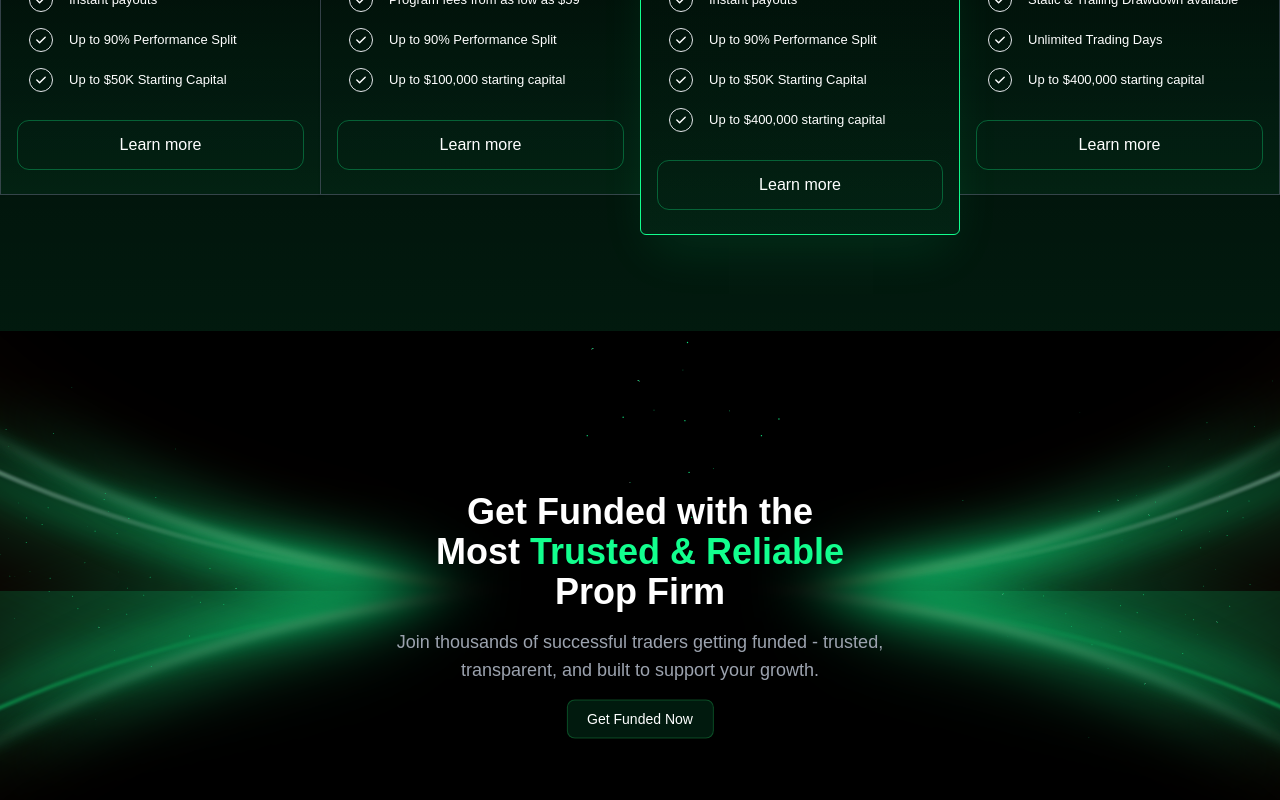
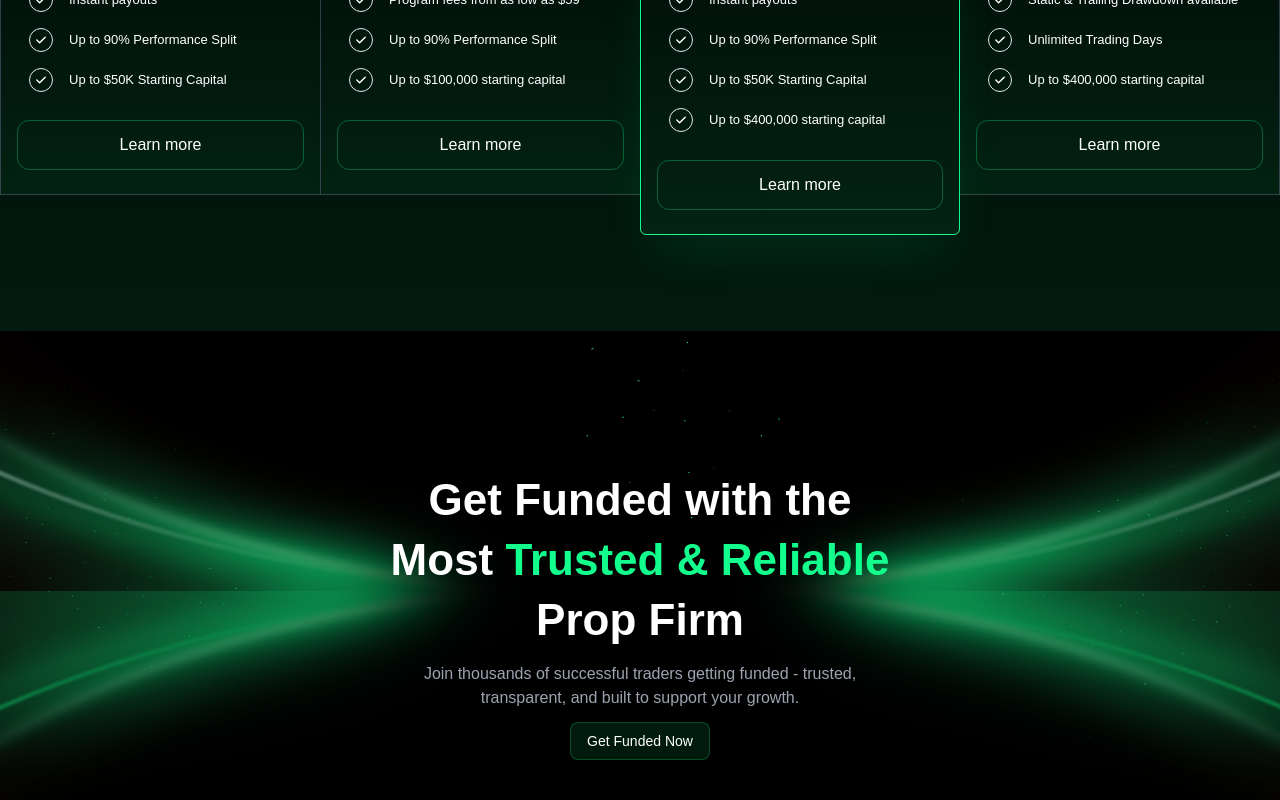
Before and after one commit to abujobayer0/FundingOptimal, a Next.js app: page / in a window 1280 px wide. Shown: the part 2239-3039 px from the top of the page. Built offline with nearby package versions, Linux system fonts and the light colour scheme; a web font is replaced by a local one.

Commit message:
Update dependencies to use motion library instead of framer-motion, and upgrade various packages in package-lock.json for improved performance and compatibility

```diff
--- a/package.json
+++ b/package.json
@@ -10,8 +10,8 @@
   },
   "dependencies": {
     "clsx": "^2.1.1",
-    "framer-motion": "^12.12.2",
     "lucide-react": "^0.511.0",
+    "motion": "^12.15.0",
     "next": "15.1.8",
     "react": "^19.0.0",
     "react-dom": "^19.0.0",
--- a/src/components/common/SectionHeader.tsx
+++ b/src/components/common/SectionHeader.tsx
@@ -1,5 +1,5 @@
 'use client';
-import { motion } from 'framer-motion';
+import { motion } from 'motion/react';
 import React from 'react';
 
 interface SectionHeaderProps {
--- a/src/components/common/StatCard.tsx
+++ b/src/components/common/StatCard.tsx
@@ -1,6 +1,6 @@
 import React from 'react';
 import { ArrowUp, LucideIcon } from 'lucide-react';
-import { motion, useInView, useSpring, useTransform } from 'framer-motion';
+import { motion, useInView, useSpring, useTransform } from 'motion/react';
 
 interface StatCardProps {
   title: string;
--- a/src/components/features/Evaluation.tsx
+++ b/src/components/features/Evaluation.tsx
@@ -1,5 +1,5 @@
 'use client';
-import { motion } from 'framer-motion';
+import { motion } from 'motion/react';
 import React from 'react';
 import EvaluationCardComponent from './Evaluation/EvaluationCard';
 import EvaluationSectionHeader from './Evaluation/SectionHeader';
--- a/src/components/features/Evaluation/CheckIcon.tsx
+++ b/src/components/features/Evaluation/CheckIcon.tsx
@@ -1,5 +1,5 @@
 'use client';
-import { motion } from 'framer-motion';
+import { motion } from 'motion/react';
 import React from 'react';
 
 const CheckIcon: React.FC = () => (
--- a/src/components/features/Evaluation/EvaluationCard.tsx
+++ b/src/components/features/Evaluation/EvaluationCard.tsx
@@ -1,5 +1,5 @@
 'use client';
-import { motion } from 'framer-motion';
+import { motion } from 'motion/react';
 import React from 'react';
 import FeatureItem from './FeatureItem';
 import { EvaluationCard } from './types';
--- a/src/components/features/Evaluation/index.tsx
+++ b/src/components/features/Evaluation/index.tsx
@@ -1,5 +1,5 @@
 'use client';
-import { motion } from 'framer-motion';
+import { motion } from 'motion/react';
 import React from 'react';
 import EvaluationCardComponent from './EvaluationCard';
 import SectionHeader from './SectionHeader';
--- a/src/components/features/Hero.tsx
+++ b/src/components/features/Hero.tsx
@@ -2,7 +2,7 @@
 import React from 'react';
 import { ArrowLeftRight, ArrowRight, DollarSign } from 'lucide-react';
 import Image from 'next/image';
-import { motion, useInView, useSpring, useMotionValue } from 'framer-motion';
+import { motion, useInView, useSpring, useMotionValue } from 'motion/react';
 
 import logo from '@/assets/fundingoptimal-logo.png';
 import { StatCard } from '../common';
--- a/src/components/features/Steps/StepCard.tsx
+++ b/src/components/features/Steps/StepCard.tsx
@@ -1,6 +1,6 @@
 'use client';
 import React from 'react';
-import { motion } from 'framer-motion';
+import { motion } from 'motion/react';
 import { StepCardProps } from './types';
 
 const StepCard: React.FC<StepCardProps> = ({
--- a/src/components/layout/Footer.tsx
+++ b/src/components/layout/Footer.tsx
@@ -1,37 +1,39 @@
 'use client';
 import React from 'react';
 import Background from '../features/Footer/Background';
-import { motion } from 'framer-motion';
+import { motion } from 'motion/react';
 
 const Footer = () => {
   return (
-    <div className="text-white relative w-full">
+    <div className="relative w-full">
       <Background />
-      <div className="max-w-7xl mx-auto px-4 md:px-0 flex flex-col gap-4 absolute top-1/2 left-1/2 -translate-x-1/2 -translate-y-1/2">
+      <div className="max-w-6xl mx-auto px-4 sm:px-6 md:px-8 lg:px-0 flex flex-col gap-2 sm:gap-3 absolute top-1/2 left-1/2 -translate-x-1/2 -translate-y-1/2 w-full">
         <motion.h1
           initial={{ opacity: 0, y: 20 }}
           animate={{ opacity: 1, y: 0 }}
           transition={{ duration: 0.6 }}
-          className="font-semibold text-center max-w-lg mx-auto text-4xl"
+          className="font-semibold text-center max-w-lg mx-auto text-xl sm:text-2xl md:text-[44px] leading-tight lg:leading-[60px]"
         >
           Get Funded with the <br />
-          Most <span className="text-primary">Trusted & Reliable</span> <br />
+          Most <span className="text-primary">Trusted & Reliable</span>
+          <br className="hidden sm:block" />
           Prop Firm
         </motion.h1>
         <motion.p
           initial={{ opacity: 0, y: 20 }}
           animate={{ opacity: 1, y: 0 }}
           transition={{ duration: 0.6, delay: 0.2 }}
-          className="text-center max-w-xl mx-auto text-lg text-gray-400"
+          className="text-center max-w-lg mx-auto text-sm sm:text-base text-gray-400 leading-relaxed px-2"
         >
-          Join thousands of successful traders getting funded - trusted, <br />
+          Join thousands of successful traders getting funded - trusted,
+          <br className="hidden sm:block" />
           transparent, and built to support your growth.
         </motion.p>
         <motion.button
           initial={{ opacity: 0, y: 20 }}
           animate={{ opacity: 1, y: 0 }}
           transition={{ duration: 0.6, delay: 0.4 }}
-          className="w-full py-2 max-w-[147px] justify-center flex mx-auto px-4 border border-green-500/30 bg-primary/10 text-white rounded-lg text-[14px] relative overflow-hidden group transition-all duration-300 hover:scale-[1.02] hover:shadow-lg hover:shadow-green-500/20 hover:border-green-400/50 hover:bg-green-500/5"
+          className="w-full py-2 max-w-[140px] justify-center flex mx-auto px-3 border border-green-500/30 bg-primary/10 text-white rounded-lg text-xs sm:text-sm relative overflow-hidden group transition-all duration-300 hover:scale-[1.02] hover:shadow-lg hover:shadow-green-500/20 hover:border-green-400/50 hover:bg-green-500/5"
         >
           <span className="relative z-10 transition-all duration-300 group-hover:text-green-300">
             Get Funded Now
--- a/src/components/layout/Header.tsx
+++ b/src/components/layout/Header.tsx
@@ -2,7 +2,7 @@
 import React, { useState, useEffect } from 'react';
 import Link from 'next/link';
 import Image from 'next/image';
-import { motion } from 'framer-motion';
+import { motion } from 'motion/react';
 import NavLink from './NavLink';
 import logo from '@/assets/fundingoptimal-logo.png';
 
```
Also changed, not shown: 1 other file (tests, documents, lock files or other folders).
